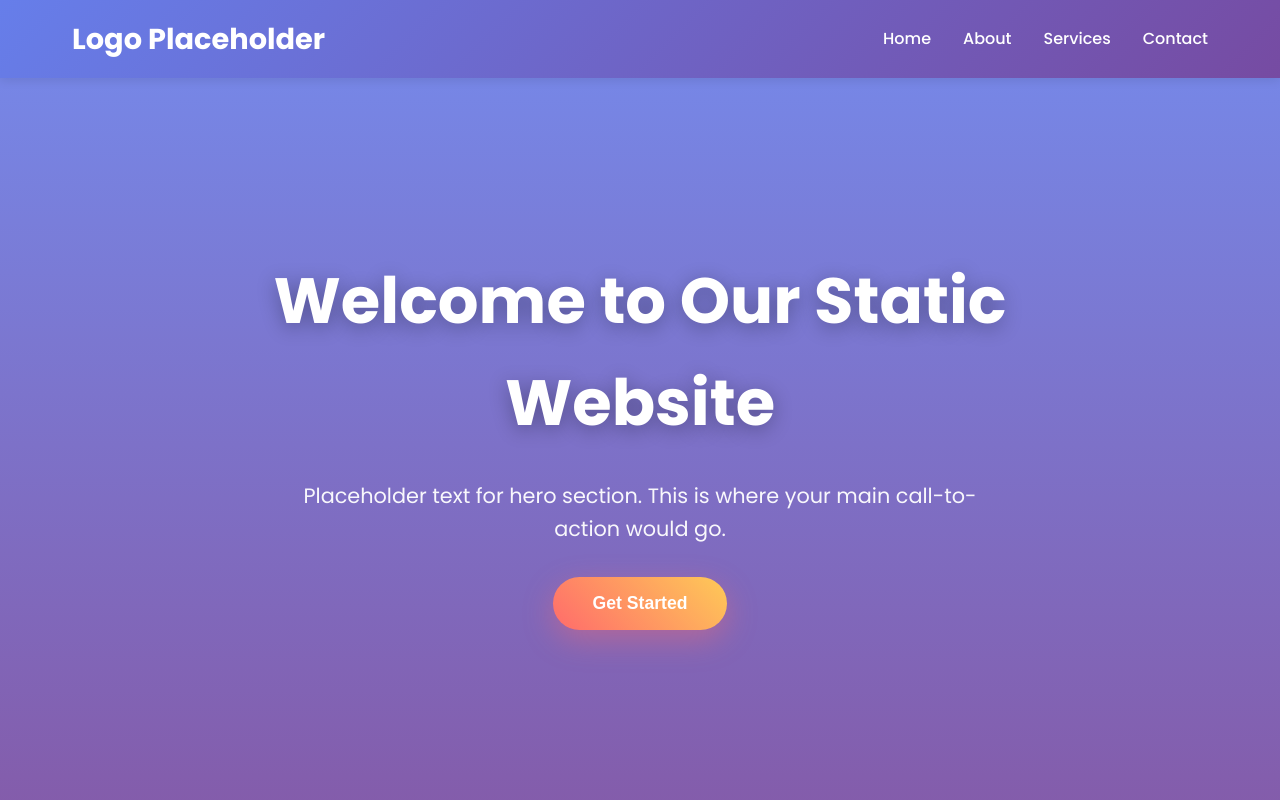
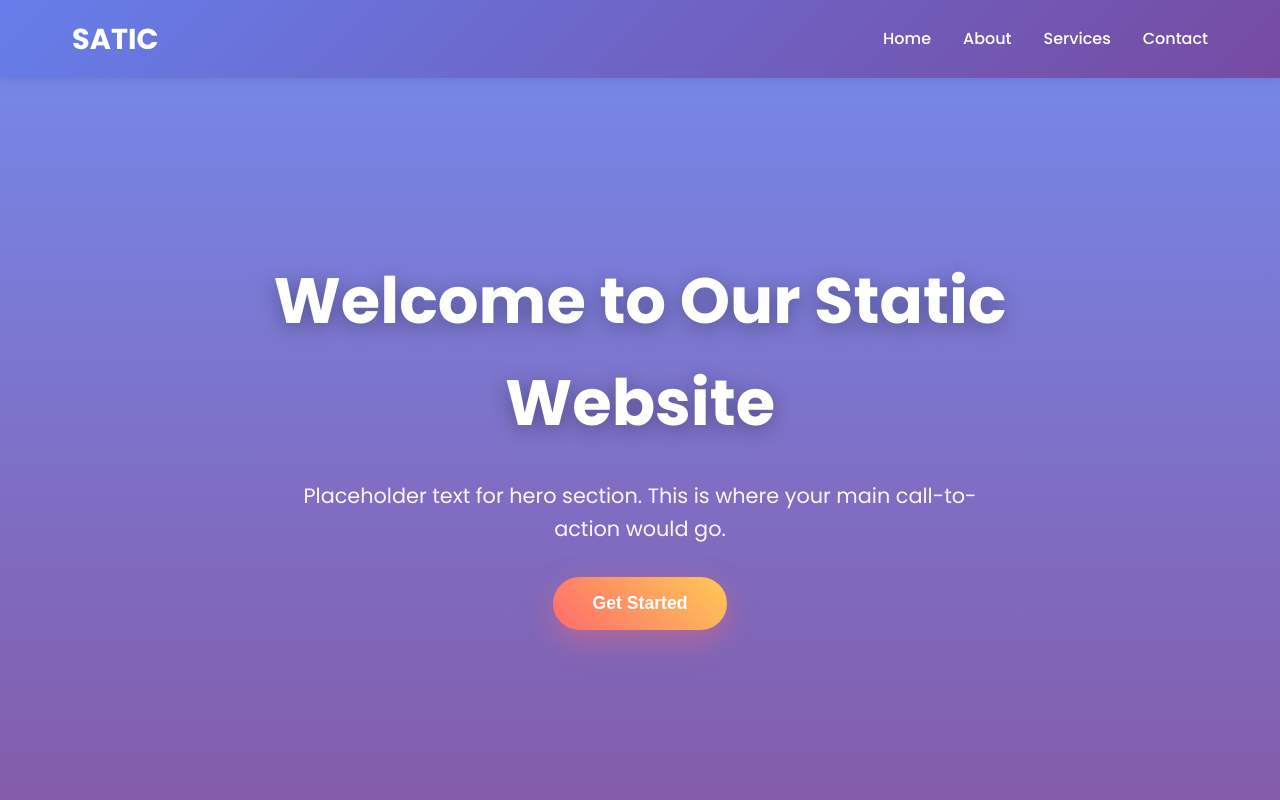
Before and after one commit to omgohils1422/satic3-frontend-omgohil, a plain HTML site: page index.html in a window 1280 px wide. Shown: the top 800 px of the page. Drawn offline with Linux system fonts and the light colour scheme.

Commit message:
Update index.html

```diff
--- a/index.html
+++ b/index.html
@@ -12,7 +12,7 @@
     <!-- 1. Header Section -->
     <header>
         <nav>
-            <div class="logo">Logo Placeholder</div>
+            <div class="logo">SATIC</div>
             <ul class="nav-links">
                 <li><a href="#home">Home</a></li>
                 <li><a href="#about">About</a></li>
```
